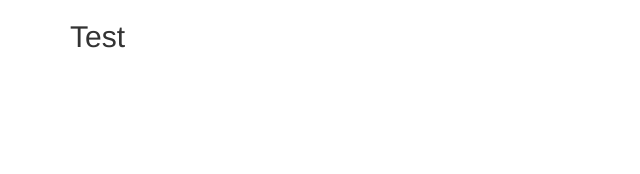
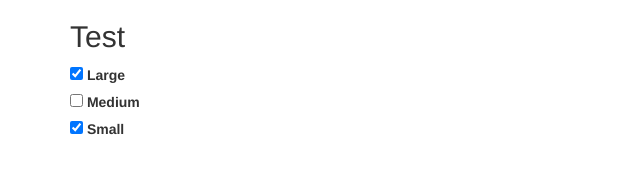
Before and after one commit to duncan19/Project4-2-, a plain HTML site: page index.html in a window 1280 px wide. Shown: the whole page, without its empty margins (0-640 px from the left). Drawn offline with Linux system fonts and the light colour scheme.

Commit message:
add the start of the form for selecting the size of the pizza

```diff
--- a/index.html
+++ b/index.html
@@ -10,6 +10,26 @@
 <body>
   <div class="container">
     <h2>Test</h2>
+    <form class="pizza maker">
+      <div class="sizeselector">
+        <div>
+          <input type="checkbox" id="large" name="large"
+          checked>
+          <label for="large">Large</label>
+        </div>
+
+        <div>
+          <input type="checkbox" id="medium" name="medium">
+          <label for="medium">Medium</label>
+        </div>
+        <div>
+          <input type="checkbox" id="small" name="small"
+          checked>
+          <label for="small">Small</label>
+        </div>
+      </div>
+
+    </form>
 
 
 
```
Lines whose indentation alone changed are shown as unchanged.
